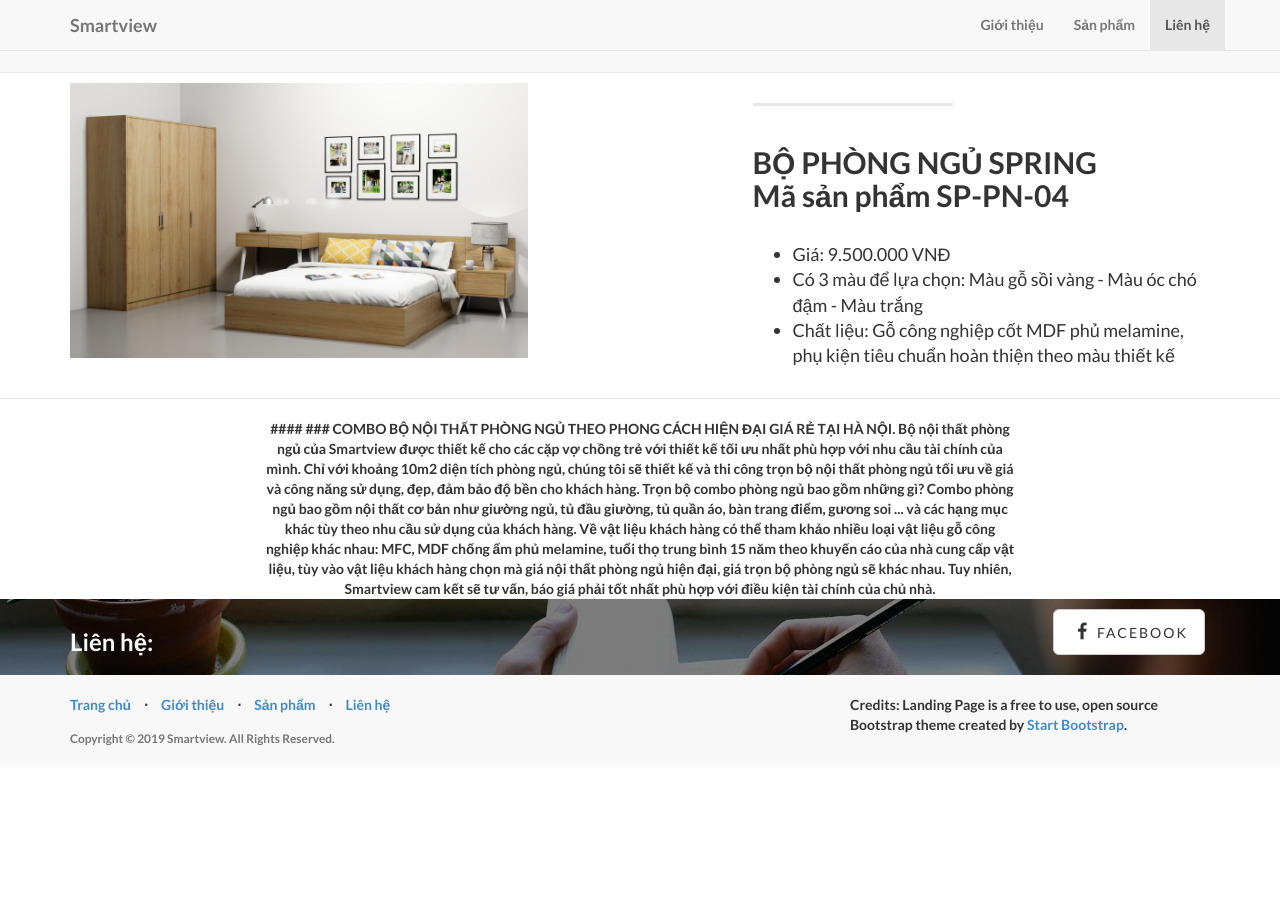
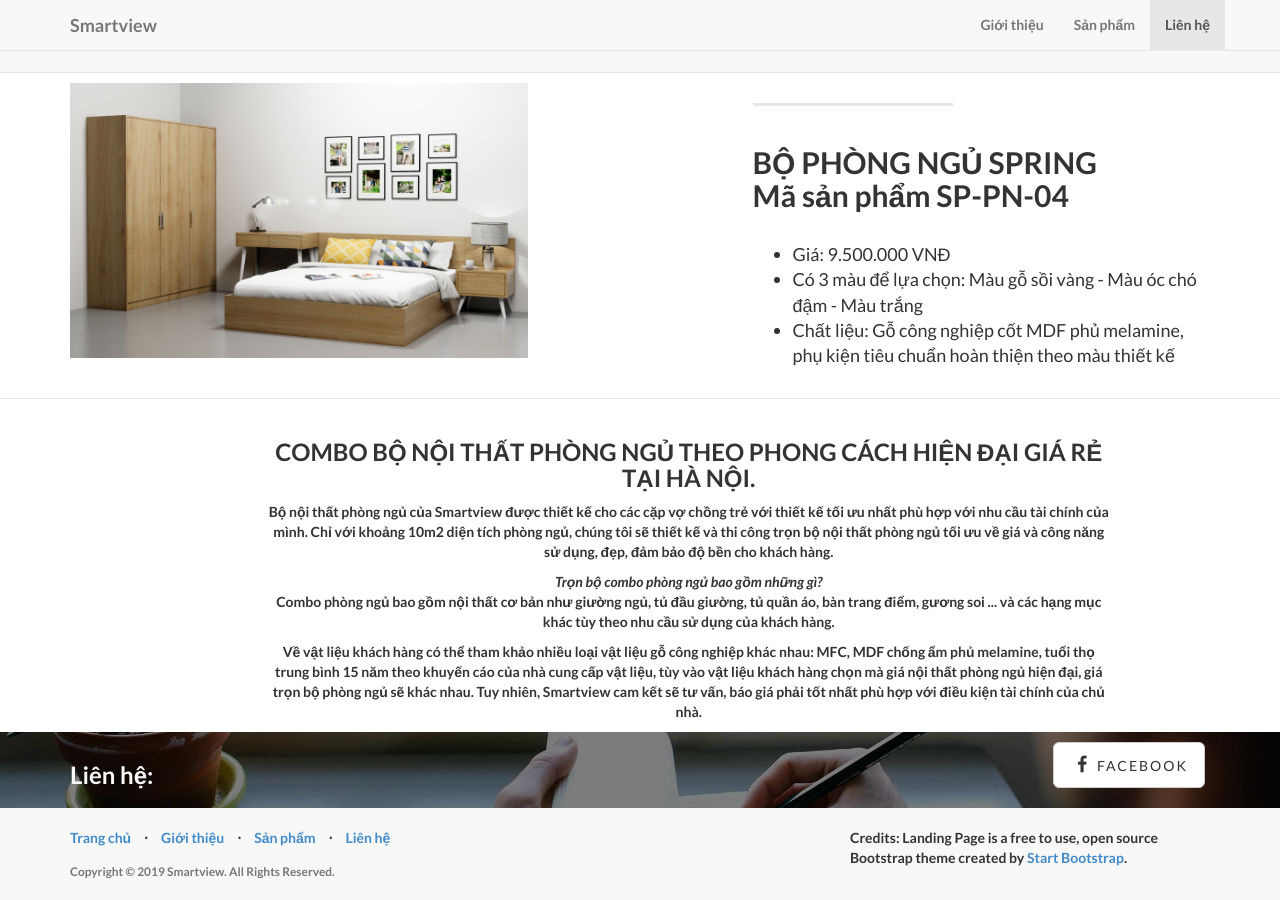
Before and after one commit to haithao/test, a Jekyll site: the page built from index.html, in a window 1280 px wide and 900 px high, scrolled down 1735 px. Built offline with Jekyll 4.4.1, drawn with Linux system fonts in a browser that asks for light colours; nearby versions of some CDN libraries; library files that are not in the unit come from our copies; before the commit the page ends 2502 px from its top, so only the background shows below that.

Commit message:
Update about.html

```diff
--- a/_includes/about.html
+++ b/_includes/about.html
@@ -1,16 +1,13 @@
     <!-- About Section -->
     <section id="about" class="container content-section text-center">
         <div class="row">
-			<div class="col-lg-8 col-lg-offset-2">
+			<div class="col-lg-9 col-lg-offset-2">
               <br/>
-				#### ### COMBO BỘ NỘI THẤT PHÒNG NGỦ THEO PHONG CÁCH HIỆN ĐẠI GIÁ RẺ TẠI HÀ NỘI.
-
-				Bộ nội thất phòng ngủ của Smartview được thiết kế cho các cặp vợ chồng trẻ với thiết kế tối ưu nhất phù hợp với nhu cầu tài chính của mình. Chỉ với khoảng 10m2 diện tích phòng ngủ, chúng tôi sẽ thiết kế và thi công trọn bộ nội thất phòng ngủ tối ưu về giá và công năng sử dụng, đẹp, đảm bảo độ bền cho khách hàng.
-
-				Trọn bộ combo phòng ngủ bao gồm những gì?
-				Combo phòng ngủ bao gồm nội thất cơ bản như giường ngủ, tủ đầu giường, tủ quần áo, bàn trang điểm, gương soi ... và các hạng mục khác tùy theo nhu cầu sử dụng của khách hàng.
-
-				Về vật liệu khách hàng có thể tham khảo nhiều loại vật liệu gỗ công nghiệp khác nhau: MFC, MDF chống ẩm phủ melamine, tuổi thọ trung bình 15 năm theo khuyến cáo của nhà cung cấp vật liệu, tùy vào vật liệu khách hàng chọn mà giá nội thất phòng ngủ hiện đại, giá trọn bộ phòng ngủ sẽ khác nhau. Tuy nhiên, Smartview cam kết sẽ tư vấn, báo giá phải tốt nhất phù hợp với điều kiện tài chính của chủ nhà.
+<h3>COMBO BỘ NỘI THẤT PHÒNG NGỦ THEO PHONG CÁCH HIỆN ĐẠI GIÁ RẺ TẠI HÀ NỘI.</h3>
+<p>Bộ nội thất phòng ngủ của Smartview được thiết kế cho các cặp vợ chồng trẻ với thiết kế tối ưu nhất phù hợp với nhu cầu tài chính của mình. Chỉ với khoảng 10m2 diện tích phòng ngủ, chúng tôi sẽ thiết kế và thi công trọn bộ nội thất phòng ngủ tối ưu về giá và công năng sử dụng, đẹp, đảm bảo độ bền cho khách hàng.</p>
+<p><strong><em>Trọn bộ combo phòng ngủ bao gồm những gì?</strong></em><br>
+Combo phòng ngủ bao gồm nội thất cơ bản như giường ngủ, tủ đầu giường, tủ quần áo, bàn trang điểm, gương soi ... và các hạng mục khác tùy theo nhu cầu sử dụng của khách hàng.</p>
+<p>Về vật liệu khách hàng có thể tham khảo nhiều loại vật liệu gỗ công nghiệp khác nhau: MFC, MDF chống ẩm phủ melamine, tuổi thọ trung bình 15 năm theo khuyến cáo của nhà cung cấp vật liệu, tùy vào vật liệu khách hàng chọn mà giá nội thất phòng ngủ hiện đại, giá trọn bộ phòng ngủ sẽ khác nhau. Tuy nhiên, Smartview cam kết sẽ tư vấn, báo giá phải tốt nhất phù hợp với điều kiện tài chính của chủ nhà.</p>
 			</div>
         </div>
     </section>
```
